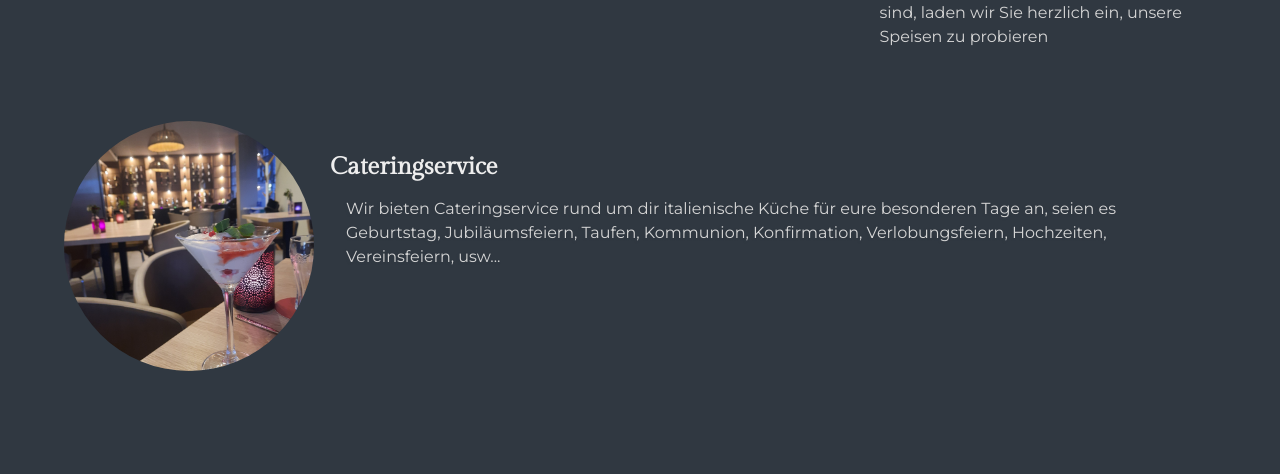
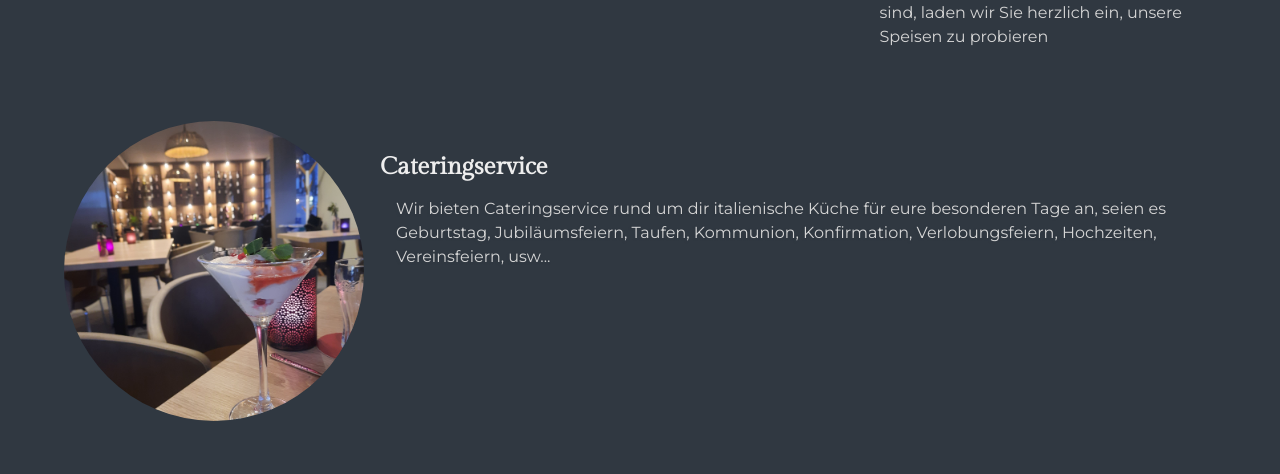
Before and after one commit to AyoubAce/castello-landing-page, a React (Create React App) app: page / in a window 1280 px wide. Shown: the part 1306-1780 px from the top of the page. Built offline with nearby package versions, Linux system fonts and the light colour scheme; a web font is replaced by a local one.

Commit message:
Update index.css

```diff
--- a/src/styles/css/index.css
+++ b/src/styles/css/index.css
@@ -593,7 +593,7 @@ p {
   margin: 0 auto;
   -o-object-fit: cover;
      object-fit: cover;
-  max-width: 250px;
+  max-width: 280px;
 }
 .events-section .img img {
   width: 100%;
@@ -609,6 +609,9 @@ p {
   .events-container .event-title h2 {
     text-align: unset;
   }
+  .events-section .img {
+  max-width: 300px;
+}
 }
 .menu {
   background-color: #EEEEEE;
```
